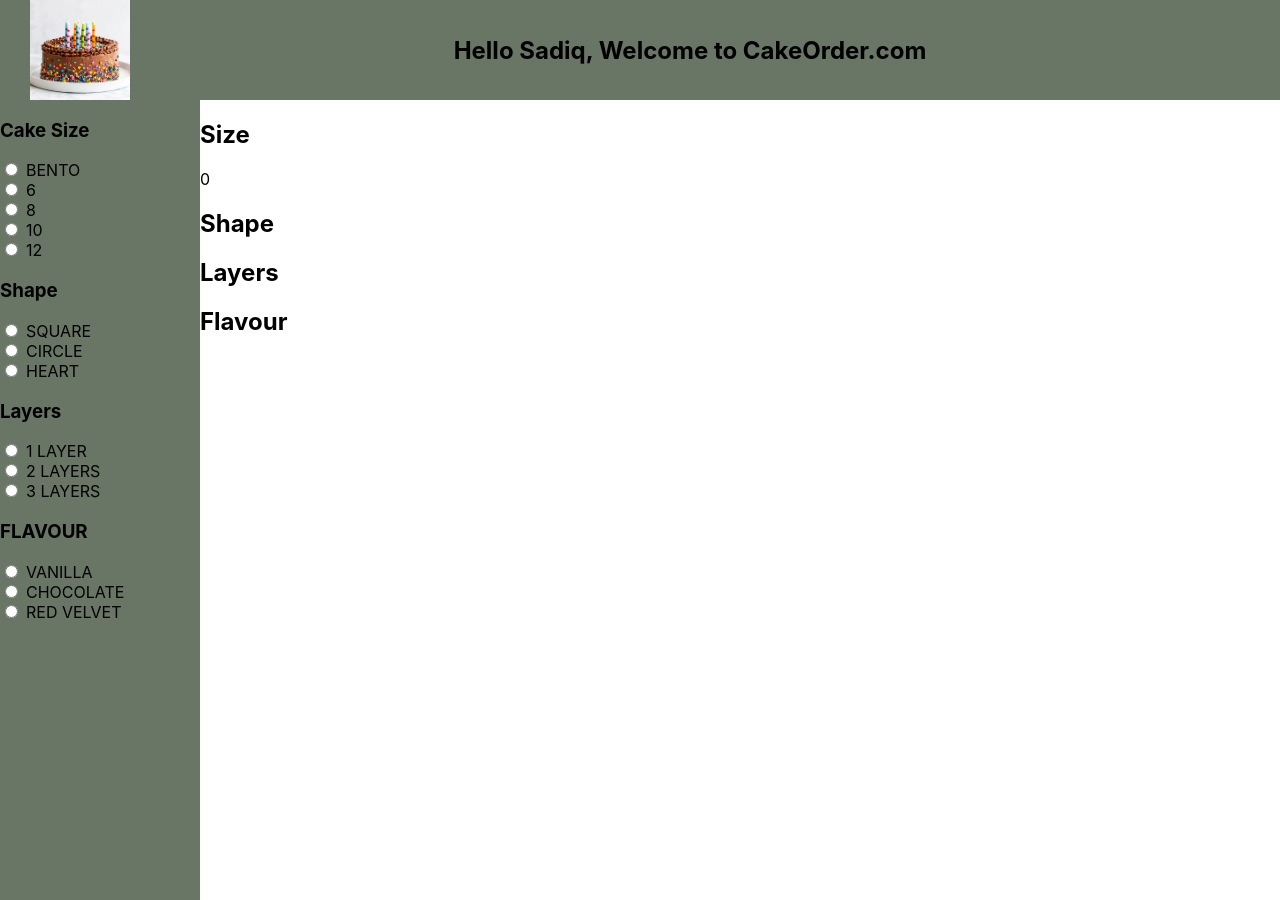
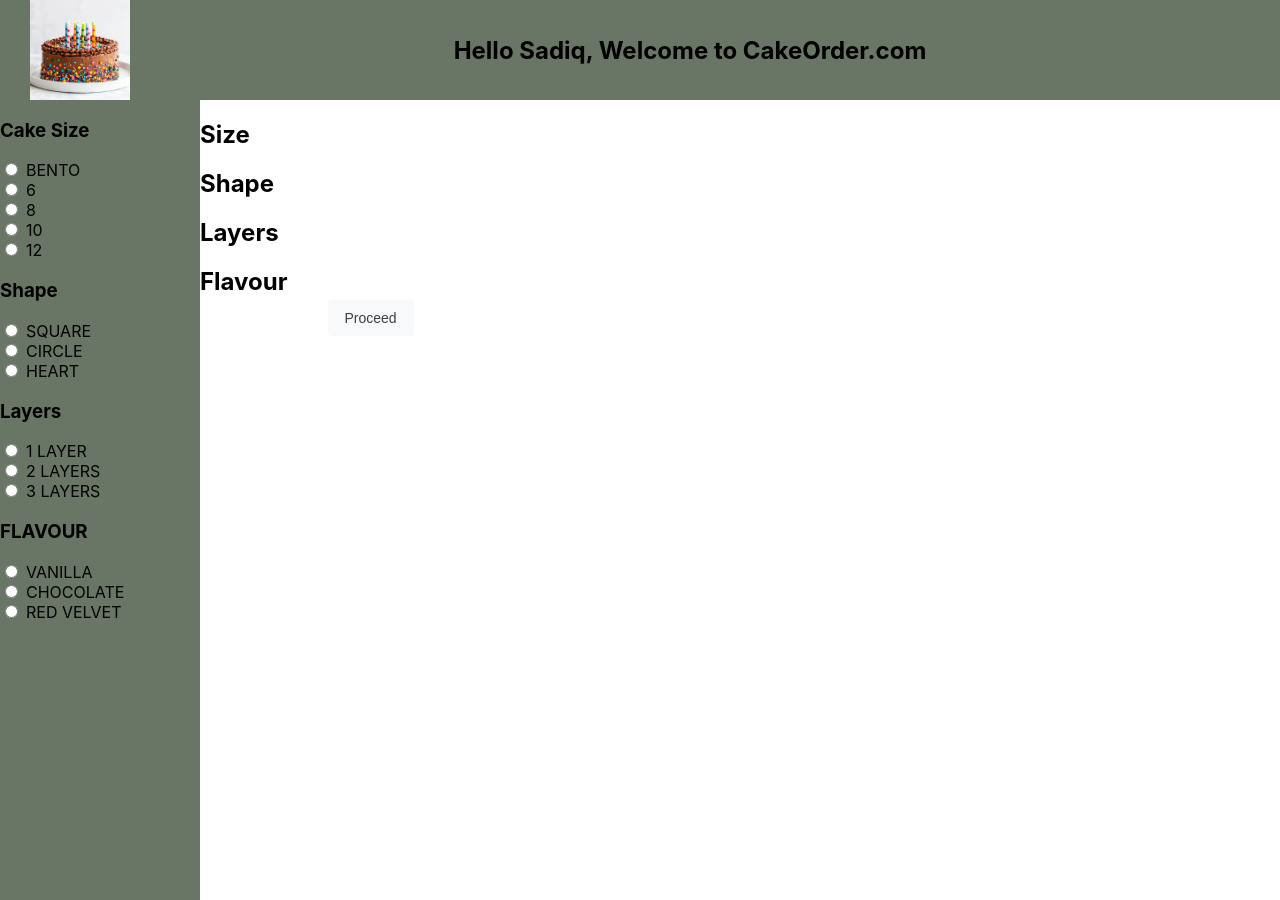
Before and after one commit to hmsaadiq/react_itself, a React (Create React App) app: page / in a window 1280 px wide. Built offline with nearby package versions, Linux system fonts and the light colour scheme; the HTML template or start-up script is replaced by a standard one.

Commit message:
Updated Main.js component to display order details in a flex layout and added a 'Proceed' button. Added CSS styles for the button in index.css.

```diff
--- a/src/components/Main.js
+++ b/src/components/Main.js
@@ -1,17 +1,24 @@
 function Main({ number, order }) {
   return (
-    <div>
+    <div style={{display:'flex'}}>
+      <div>
       <h2>Size</h2>
-      <p>{order.size}</p>
+      <p>{order.size == 0 ? '' : order.size}</p>
       <h2>Shape</h2>
       <p>{order.shape == 0 ? '' : order.shape}</p>
       <h2>Layers</h2>
       <p>{order.layers == 0 ? '' : order.layers}</p>
-
       <h2>Flavour</h2>
       <p>{order.flavour == 0 ? '' : order.flavour}</p>
+
+      </div>
+      <div >
+      <button class="button-16" role="button">Proceed</button>
+      </div>
     </div>
+
   );
+
 }
 
 export default Main;
--- a/src/index.css
+++ b/src/index.css
@@ -11,3 +11,36 @@ code {
   font-family: source-code-pro, Menlo, Monaco, Consolas, 'Courier New',
     monospace;
 }
+/* CSS */
+.button-16 {
+  position: relative;
+  top: 200px;
+  left: 40px;
+  background-color: #f8f9fa;
+  border: 1px solid #f8f9fa;
+  border-radius: 4px;
+  color: #3c4043;
+  cursor: pointer;
+  font-family: arial,sans-serif;
+  font-size: 14px;
+  height: 36px;
+  line-height: 27px;
+  min-width: 54px;
+  padding: 0 16px;
+  text-align: center;
+  user-select: none;
+  -webkit-user-select: none;
+  touch-action: manipulation;
+  white-space: pre;
+}
+
+.button-16:hover {
+  border-color: #dadce0;
+  box-shadow: rgba(0, 0, 0, .1) 0 1px 1px;
+  color: #202124;
+}
+
+.button-16:focus {
+  border-color: #4285f4;
+  outline: none;
+}
```
